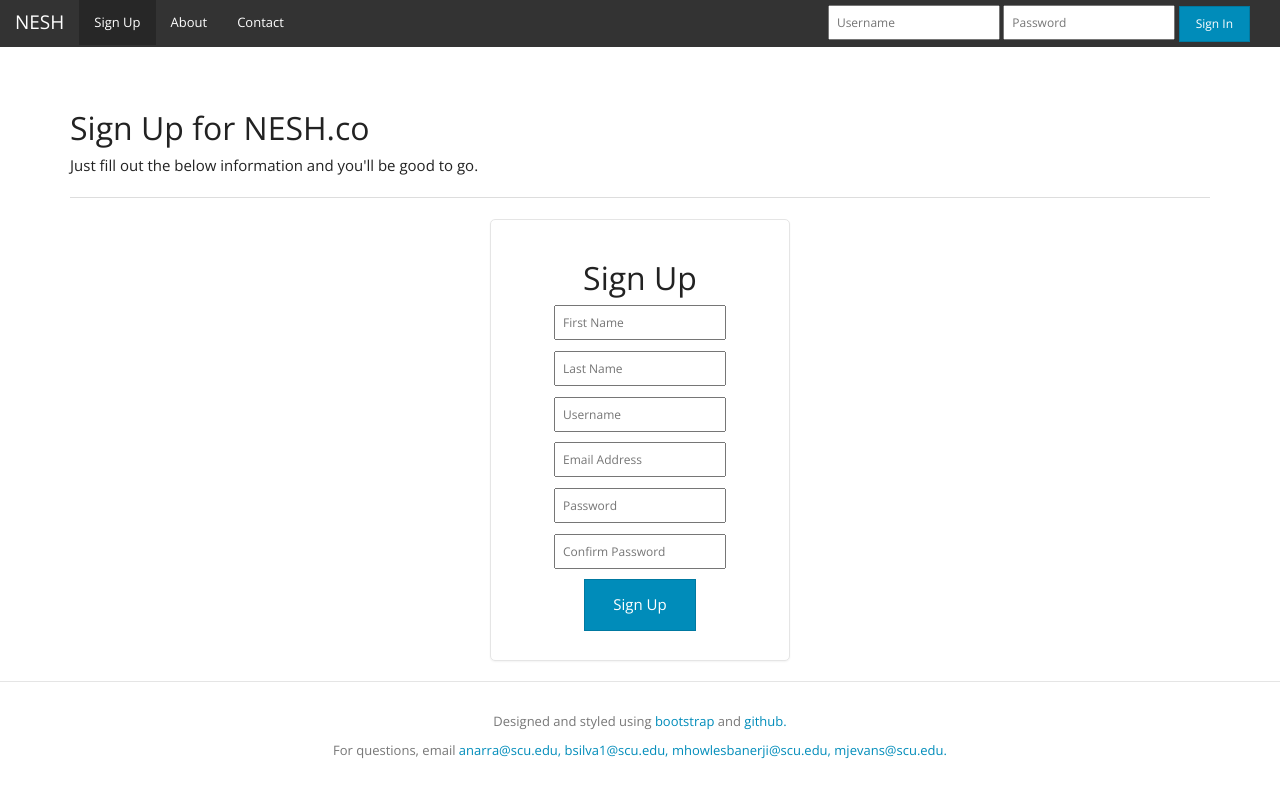
After one commit to mjevans93308/NESH, a PHP site: page /basicPages/signUp.html in a window 1280 px wide. The commit adds this page. Run offline with PHP 8.4, Linux system fonts and the light colour scheme.

Commit message:
created signUp.html, modified first.php, index.php, addon.css{master]

```diff
--- /dev/null
+++ b/html/basicPages/signUp.html
@@ -0,0 +1,91 @@
+<!doctype html>
+<html lang="en">
+
+<head>
+    <meta charset="UTF-8">
+    <title>Nesh.co</title>
+    <link rel="stylesheet" type="text/css" href="../styles/bootstrap.css">
+     <link rel="stylesheet" type="text/css" href="../styles/addon.css">
+     <link rel="stylesheet" type="text/css" href="../styles/style.css">
+     <link href='styles/animate.min.css' rel='stylesheet' type='text/css'>
+</head>
+
+<body>
+    <nav class="navbar navbar-default navbar-static-top" role="navigation">
+        <div class="container-fluid">
+            <!-- Brand and toggle get grouped for better mobile display -->
+            <div class="navbar-header">
+                <button type="button" class="navbar-toggle" data-toggle="collapse" data-target="#bs-example-navbar-collapse-1">
+                    <span class="sr-only">Toggle navigation</span>
+                    <span class="icon-bar"></span>
+                    <span class="icon-bar"></span>
+                    <span class="icon-bar"></span>
+                </button>
+                <a class="navbar-brand" href="#">NESH</a>
+            </div>
+
+            <!-- Collect the nav links, forms, and other content for toggling -->
+            <div class="collapse navbar-collapse" id="bs-example-navbar-collapse-1">
+                <ul class="nav navbar-nav">
+                    <li class="active"><a href="#">Sign Up</a></li>
+                    <li><a href="#">About</a></li>
+                    <li><a href="#">Contact</a></li>
+                </ul>
+
+                <form class="navbar-form pull-right" action="../php/authentication.php?login" method="post">
+                  <input class="span2" name="uid" type="text" placeholder="Username">
+                  <input class="span2" name="password" type="password" placeholder="Password">
+                  <button class="btn btn-sm btn-primary" onClick="" type="submit">Sign In</button>
+                </form>
+            </div>
+            <!-- /.navbar-collapse -->
+        </div>
+        <!-- /.container-fluid -->
+    </nav>
+
+    <!-- Main Viewing Portal -->
+    <div class="container">
+        <div class="page-header">
+            <h2>Sign Up for NESH.co</h2>
+            <p>Just fill out the below information and you'll be good to go.</p>
+        </div>
+        <form class="form-signup" action="../php/authentication.php?signup" method="post">
+            <h2>Sign Up</h2>
+            <input class="input-block-level" name="first" type="text" placeholder="First Name">
+            <p></p>
+            <input class="input-block-level" name="last" type="text" placeholder="Last Name">
+            <p></p>
+            <input class="input-block-level" name="uid" type="text" placeholder="Username">
+            <p></p>
+            <input class="input-block-level" name="email" type="email" placeholder="Email Address">
+            <p></p>
+            <input class="input-block-level" name="nPassword" type="password" placeholder="Password">
+            <p></p>
+            <input class="input-block-level" name="confPassword" type="password" placeholder="Confirm Password">
+            <p></p>
+            <button class="btn btn-large btn-primary" type="submit">Sign Up</button>
+        </form>
+    </div>
+
+    <!--footer-->
+    <footer class="navbar navbar-fixed-bottom basic-footer" role="footerInfo">
+        <div class="container">
+            <p>Designed and styled using
+                <a target="_blank" href="http://getbootstrap.com"> bootstrap </a>
+                and
+                <a target="_blank" href="https://github.com"> github.</a>
+            </p>
+            <p>For questions, email
+                    <a target="_blank" href="http://gmail.scu.edu"> anarra@scu.edu,</a>
+                          <a target="_blank" href="http://gmail.scu.edu"> bsilva1@scu.edu,</a>
+                <a target="_blank" href="http://gmail.scu.edu"> mhowlesbanerji@scu.edu,</a>
+                <a target="_blank" href="http://gmail.scu.edu"> mjevans@scu.edu.</a>
+            </p>
+        </div>
+    </footer>
+
+    <script src="scripts/jquery-1.11.0.js"></script>
+    <script src="scripts/bootstrap.js"></script>
+</body>
+
+</html>
--- a/html/styles/addon.css
+++ b/html/styles/addon.css
@@ -8,3 +8,14 @@
 	bottom: 0px;
 	width: 100%
 }
+
+.form-signup {
+	text-align: center;
+	background-color: #FFFFFF;
+	border: 1px solid #E5E5E5;
+	border-radius: 5px;
+	box-shadow: 0 1px 2px rgba(0, 0, 0, 0.05);
+    margin: 0 auto 20px;
+    max-width: 300px;
+    padding: 19px 29px 29px;
+}
```
Also changed, not shown: html/index.php (+18 -17 lines).
